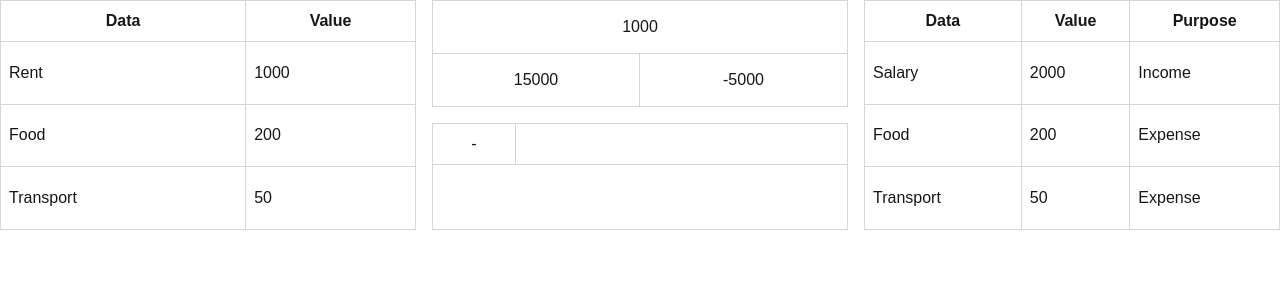
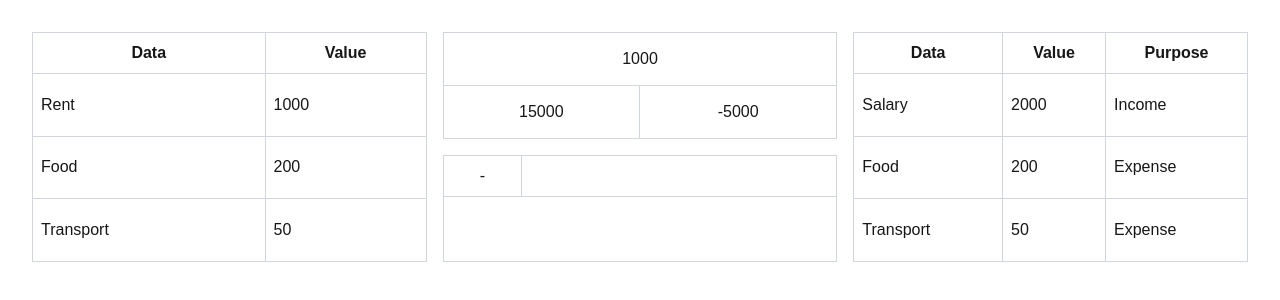
Before and after one commit to sewojciechowski6/FEINance, a Next.js app: page / in a window 1280 px wide. Shown: the top 300 px of the page. Built offline with nearby package versions, Linux system fonts and the light colour scheme.

Commit message:
Minor styling

```diff
--- a/src/app/page.tsx
+++ b/src/app/page.tsx
@@ -5,7 +5,7 @@ import Summary from "./components/Summary";
 export default function Home() {
   return (
     <>
-      <div className="grid grid-cols-3 grid-rows-2 gap-4">
+      <div className="grid grid-cols-3 grid-rows-2 gap-4 m-8">
         <MainTable
           className="row-span-2"
           isExpense={false}
```
